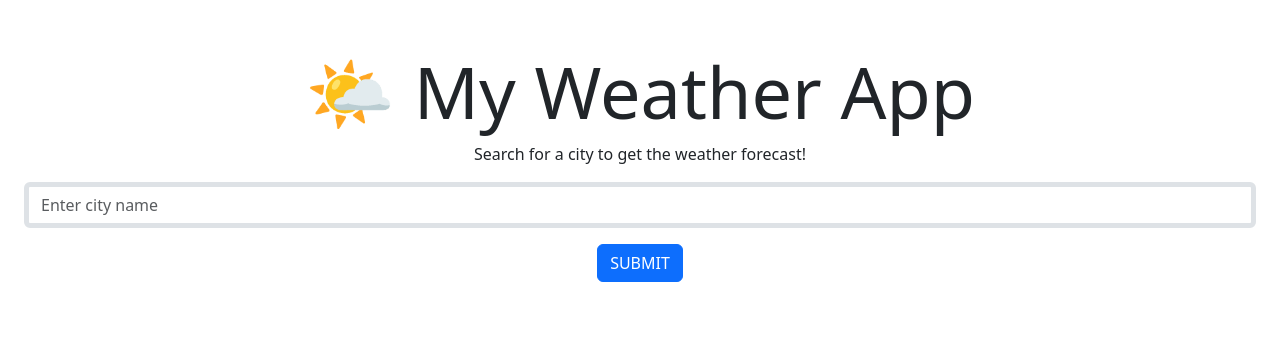
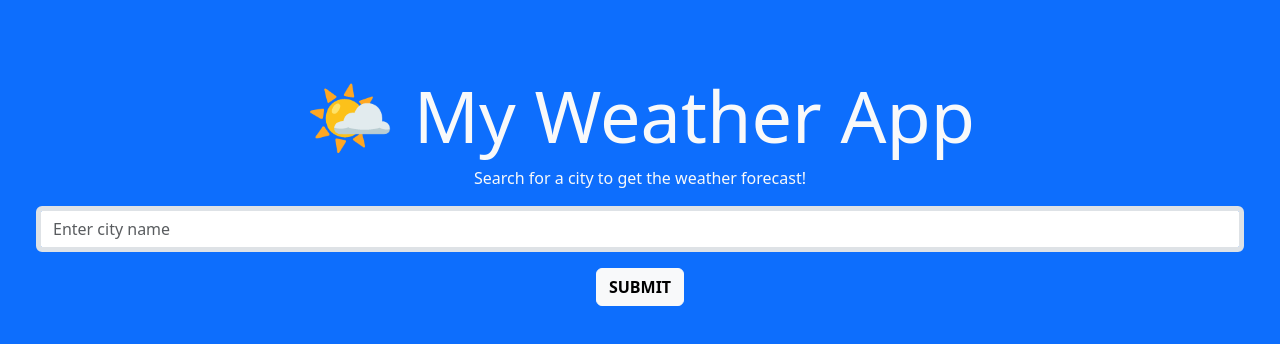
Before and after one commit to lvalcin/weather-forecast-app, a React (Create React App) app in the folder weather-app/: page / in a window 1280 px wide. Shown: the top 344 px of the page. Built offline with nearby package versions, Linux system fonts and the light colour scheme.

Commit message:
UI updated to include page background color, button color wiht broder, card border

```diff
--- a/weather-app/src/App.css
+++ b/weather-app/src/App.css
@@ -3,3 +3,9 @@
   padding: 2rem;
   font-family: Arial, sans-serif;
 }
+
+.outlined-text{
+  color: white;                 /* text fill color */
+  -webkit-text-stroke: 1px black;  /* border thickness and color */
+  -webkit-text-fill-color: white;
+}
--- a/weather-app/src/App.js
+++ b/weather-app/src/App.js
@@ -1,10 +1,11 @@
 import React from "react";
 import SearchBar from "./Components/SearchBar";
+import './App.css';
 
 
 const App = ()=> {
   return (
-    <div className="container-fluid text-center">
+    <div className="container-fluid text-center bg-primary text-light min-vh-100 p-4">
       <h1 className="mt-5 display-2">🌤️ My Weather App</h1>
       <p>Search for a city to get the weather forecast!</p>
       <div>
--- a/weather-app/src/Components/FiveDayForecast.js
+++ b/weather-app/src/Components/FiveDayForecast.js
@@ -1,4 +1,5 @@
 import React, {useState} from "react";
+
 
 // const date converts the timestamp (in seconds) to a JavaScript Date (in milliseconds) why *1000 is being used
 // Then format it into a short, readable string like "Tue, Jun 3"
@@ -36,9 +37,10 @@ const FiveDayForecast = ({data})=>{
     })
     .slice(0,5); // gets only the next 5 days of forecasts
 
+
     return(
         <div className="container-fluid pb-5">
-            <h1 className= "text-center mb-3"> FIVE DAY FORECAST  </h1>
+            <h1 className= "text-center mb-3 outlined-text"> FIVE DAY FORECAST  </h1>
         <div className ="d-flex overflow-auto py-3 justify-content-center">
             {dailyWeather.map((day,index)=>{
         const dateString = new Date(day.dt_txt).toLocaleDateString("en-US",{
@@ -53,7 +55,7 @@ const FiveDayForecast = ({data})=>{
 
 
         return(
-            <div key={index} className="card flex-shrink-0 mx-2"
+            <div key={index} className="card flex-shrink-0 mx-2 card border border-dark"
                 style={{width: '12rem'}}>
                 <div className="card-body text-center">
                 <h6> {dateString}   </h6>
--- a/weather-app/src/Components/SearchBar.js
+++ b/weather-app/src/Components/SearchBar.js
@@ -86,10 +86,10 @@ const fetchFiveDayForecast = ()=>{
             onChange={(e)=>setCity(e.target.value)}
             style={{ borderWidth: "5px" }}
              />
-            <button className="btn btn-primary"type="submit"
+            <button className="btn btn-light"type="submit"
             //  style={{ borderRadius: "25px" }}
              >
-              SUBMIT
+              <strong>SUBMIT</strong>
             </button>
             <span className="list"></span>
         </form>
--- a/weather-app/src/Components/WeatherCard.js
+++ b/weather-app/src/Components/WeatherCard.js
@@ -68,7 +68,7 @@ const WeatherCard = ({data}) =>{
                 { weatherDetails && (
                     <p className="text-muted small">{weatherSummary} </p>
                     )}
-                <button className="btn btn-primary"
+                <button className="btn btn-light border-primary"
                 onClick={()=>setWeatherDetails(!weatherDetails)
                 }>
                     { weatherDetails ? "Hide Details" : "More Details"}
--- a/weather-app/src/index.css
+++ b/weather-app/src/index.css
@@ -11,3 +11,8 @@ code {
   font-family: source-code-pro, Menlo, Monaco, Consolas, 'Courier New',
     monospace;
 }
+.outlined-text{
+  color: white;                 /* text fill color */
+  -webkit-text-stroke: 1px black;  /* border thickness and color */
+  -webkit-text-fill-color: white;
+}
--- a/weather-app/src/index.js
+++ b/weather-app/src/index.js
@@ -4,6 +4,7 @@ import './index.css';
 import App from './App';
 import reportWebVitals from './reportWebVitals';
 import 'bootstrap/dist/css/bootstrap.min.css';
+
 
 
 const root = ReactDOM.createRoot(document.getElementById('root'));
```
